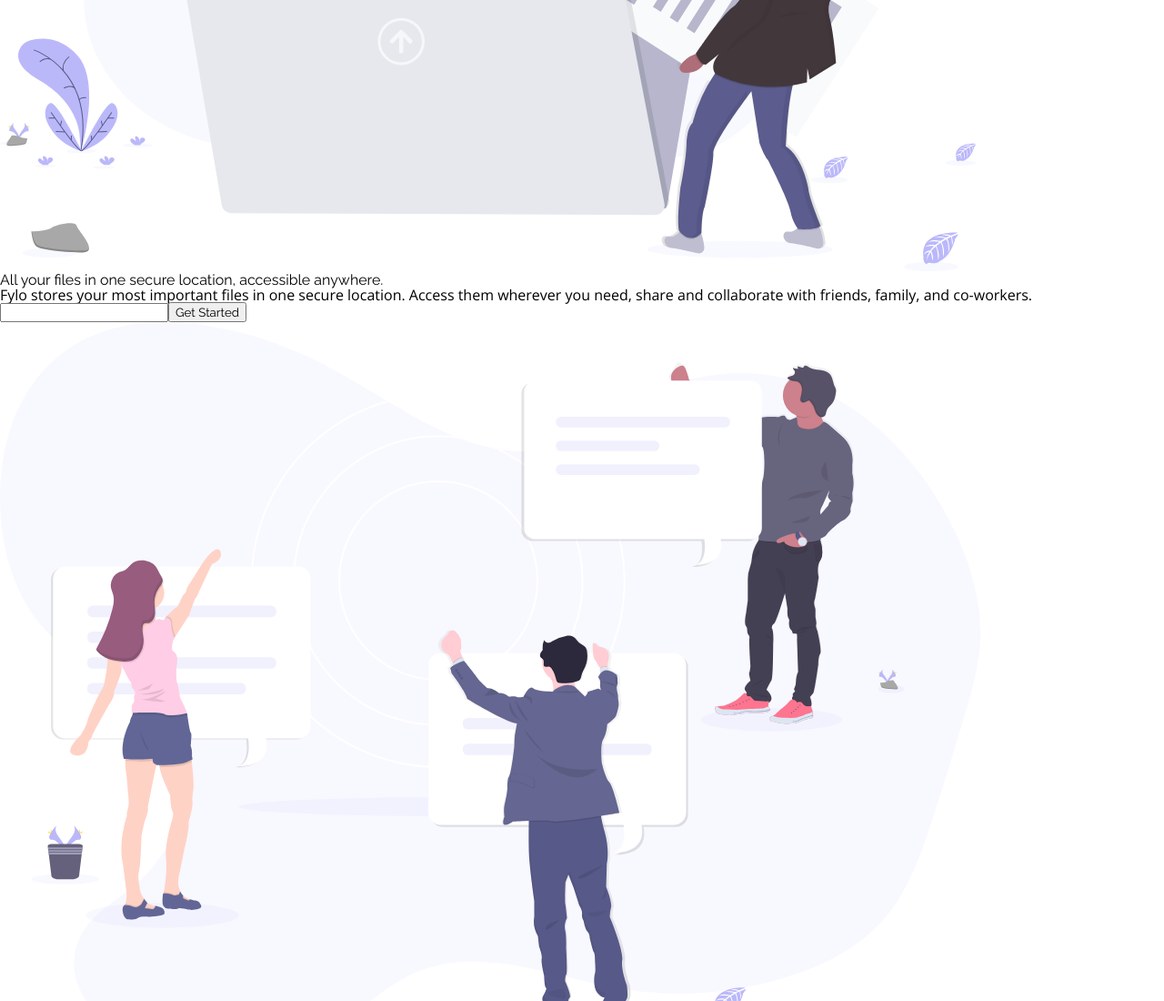
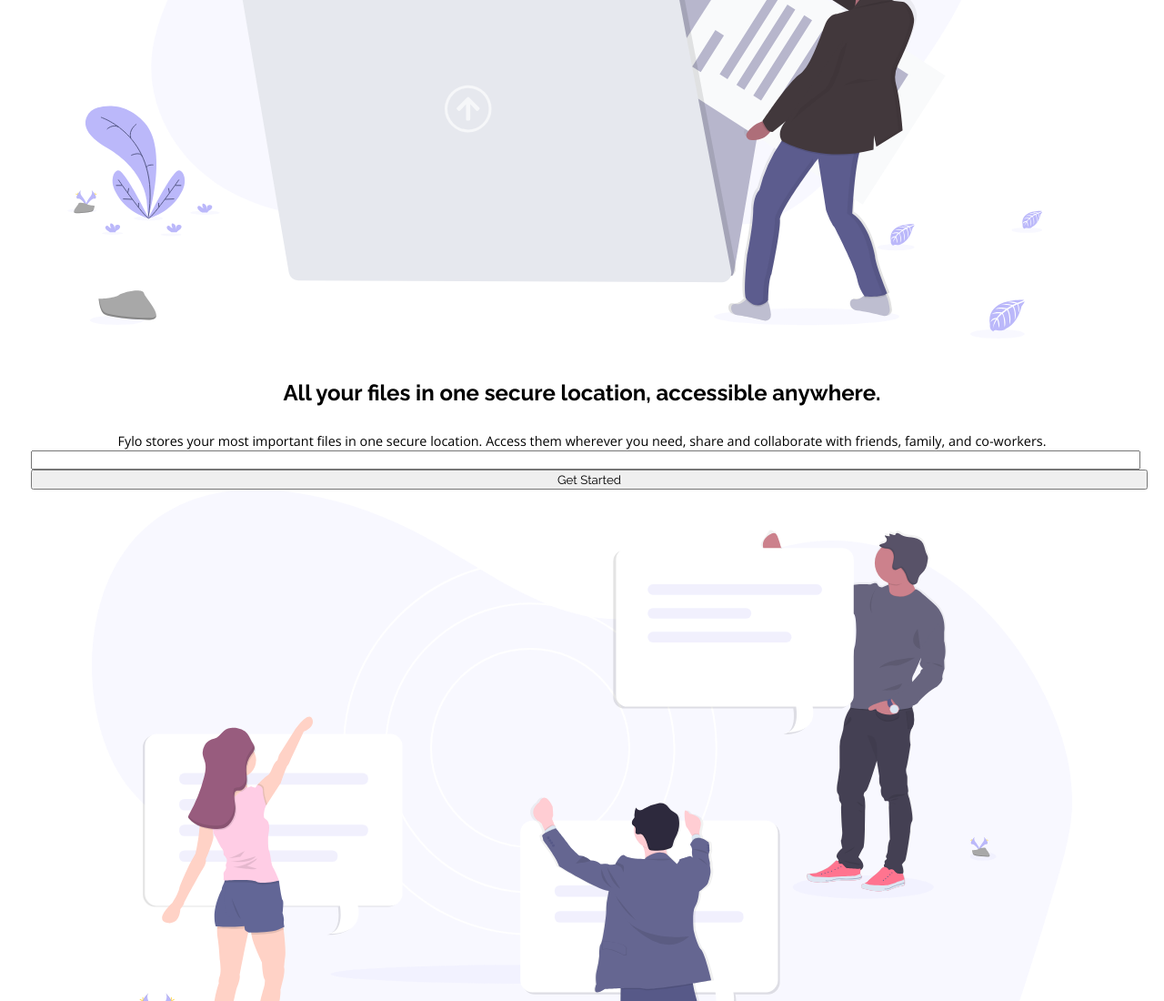
Before and after one commit to emjogale/fylo-landing-page, a plain HTML site: page index.html in a window 1280 px wide. Shown: the part 615-1715 px from the top of the page at 91% size. Drawn offline with nearby package versions, Linux system fonts and the light colour scheme.

Commit message:
add in styles for hero section

```diff
--- a/style.css
+++ b/style.css
@@ -44,7 +44,11 @@ img {
 }
 
 /* section styles */
+body {
+	min-height: 100vh;
+}
 
+/* header styles */
 header {
 	padding: 1.5rem;
 	display: flex;
@@ -62,7 +66,36 @@ nav.primary a {
 	text-decoration: none;
 	padding-left: 1.5rem;
 }
+/* main section styles */
+main {
+	padding: 2.15rem;
+	margin-top: 2.5rem;
+	text-align: center;
+}
 
+/* hero section styles */
+
+.hero img {
+	margin-bottom: 1rem;
+}
+
+.hero h2 {
+	font-size: 1.5rem;
+	font-weight: 700;
+	padding: 1.5rem 0;
+
+	line-height: 1.5;
+}
+
+.hero p {
+	line-height: 21px;
+	font-size: 0.9rem;
+}
+
+.hero input,
+.hero button {
+	width: 100%;
+}
 /* attribution styles */
 .attribution {
 	font-size: 11px;
```
